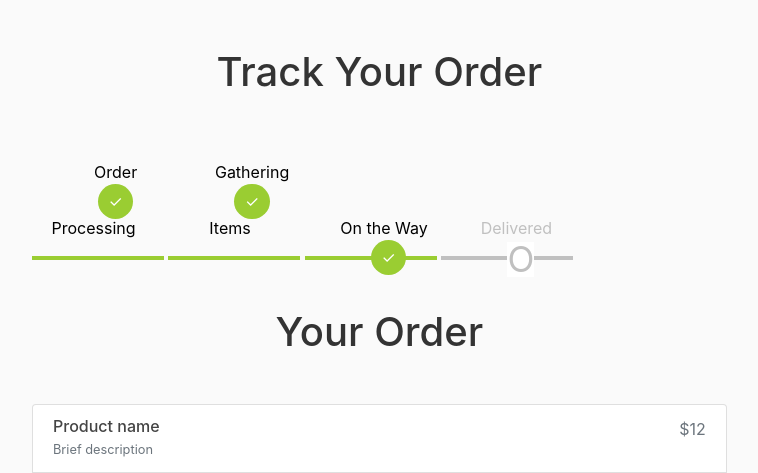
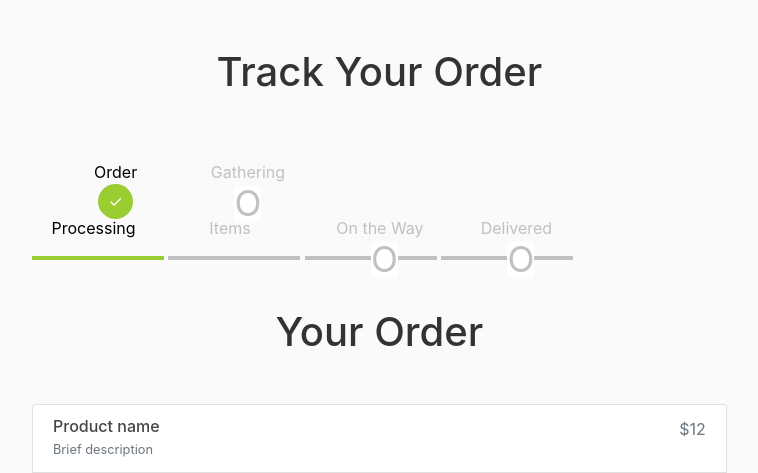
Before and after one commit to ogarza98/superStore_CS3773, a Django app: page /receipt/ in a window 1280 px wide. Shown: the part 554-1027 px from the top of the page, without its empty margins (72-830 px from the left). Run offline with Django 3.2, Linux system fonts and the light colour scheme; some libraries are stand-ins or nearby versions.

Commit message:
tracking

```diff
--- a/django_project/superStore_website/templates/superStore_website/receipt.html
+++ b/django_project/superStore_website/templates/superStore_website/receipt.html
@@ -19,8 +19,8 @@
           <h1 class="my-5 h1 text-center">Track Your Order</h1>
           <ol class="progtrckr" data-progtrckr-steps="5">
             <li class="progtrckr-done">Order Processing</li>
-            <li class="progtrckr-done">Gathering Items</li>
-            <li class="progtrckr-done">On the Way</li>
+            <li class="progtrckr-todo">Gathering Items</li>
+            <li class="progtrckr-todo">On the Way</li>
             <li class="progtrckr-todo">Delivered</li>
           </ol>
       </div>
```
